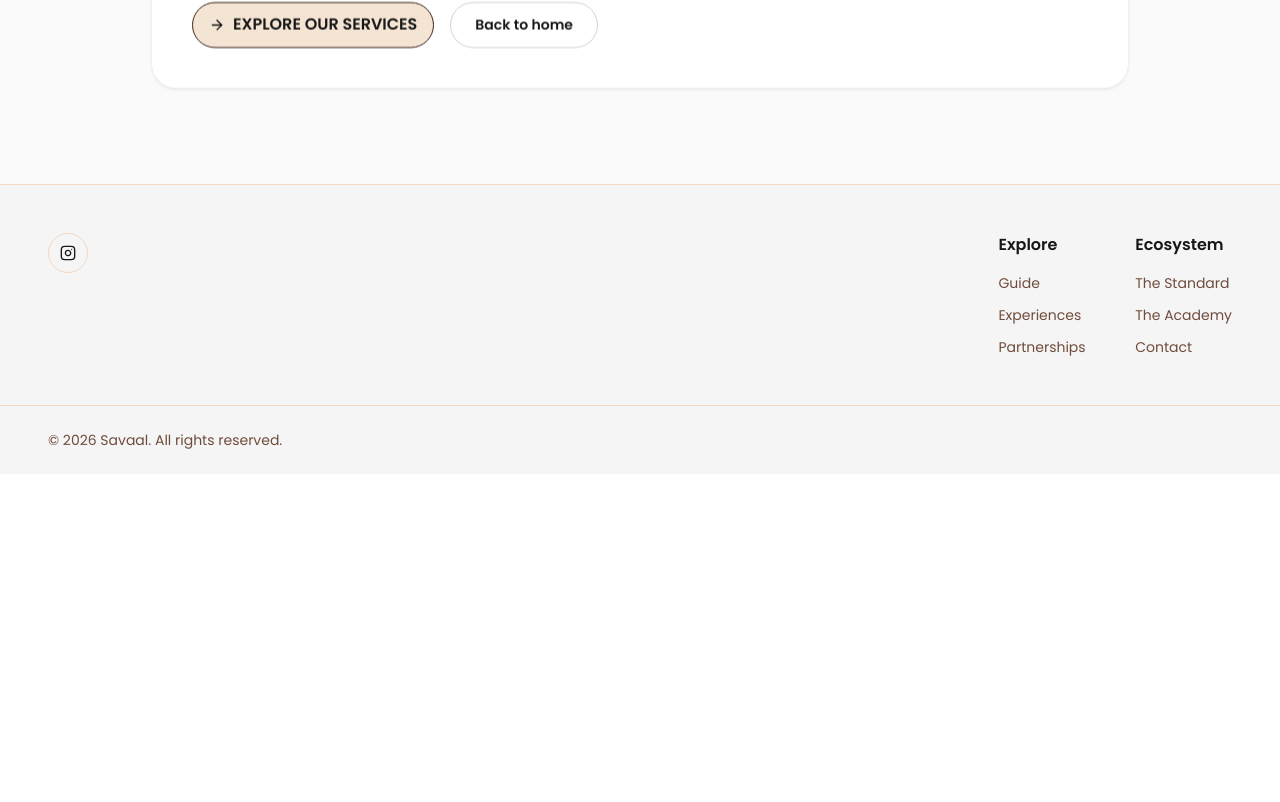
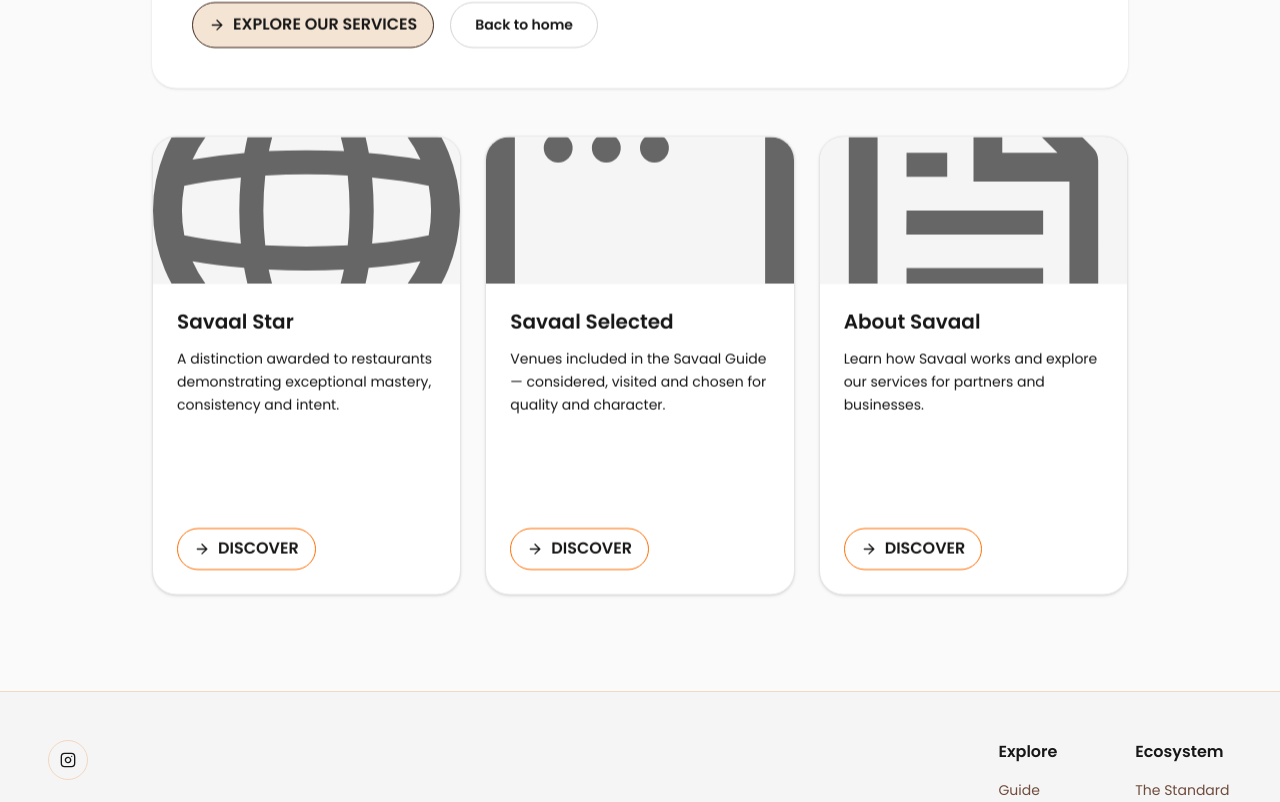
Before and after one commit to LayerSyncAi/savaal, a Next.js app: page /about-us in a window 1280 px wide. Shown: the part 518-1320 px from the top of the page. Before the commit the page ends 992 px from the top, so only its background shows below. Built offline with nearby package versions, Linux system fonts and the light colour scheme.

Commit message:
Add About Savaal feature cards

```diff
--- a/app/about-us/page.tsx
+++ b/app/about-us/page.tsx
@@ -1,4 +1,5 @@
 import RoundedSlideButtonLight from "@/components/rounded-slide-button-light";
+import Image from "next/image";
 import Link from "next/link";
 import { FiArrowRight } from "react-icons/fi";
 
@@ -30,6 +31,39 @@ const guideHighlights = [
 		title: "Beyond discovery",
 		description:
 			"Expect editorial storytelling, training services, and immersive events designed to uplift the industry.",
+	},
+];
+
+const aboutSavaalCards = [
+	{
+		title: "Savaal Star",
+		description:
+			"A distinction awarded to restaurants demonstrating exceptional mastery, consistency and intent.",
+		href: "/judging/businesses",
+		image: {
+			src: "/globe.svg",
+			alt: "Globe illustration representing the Savaal Star distinction.",
+		},
+	},
+	{
+		title: "Savaal Selected",
+		description:
+			"Venues included in the Savaal Guide — considered, visited and chosen for quality and character.",
+		href: "/judging/prospective-judges",
+		image: {
+			src: "/window.svg",
+			alt: "Window illustration representing the Savaal Selected listings.",
+		},
+	},
+	{
+		title: "About Savaal",
+		description:
+			"Learn how Savaal works and explore our services for partners and businesses.",
+		href: "/about-us/services/consulting",
+		image: {
+			src: "/file.svg",
+			alt: "Document illustration introducing how Savaal works.",
+		},
 	},
 ];
 
@@ -70,6 +104,43 @@ export default function AboutUsPage() {
 						</Link>
 					</div>
 				</div>
+
+				<section className="grid gap-6 md:grid-cols-2 lg:grid-cols-3">
+					{aboutSavaalCards.map((card) => (
+						<article
+							key={card.title}
+							className="flex h-full flex-col overflow-hidden rounded-3xl border border-neutral-200 bg-white shadow-sm"
+						>
+							<div className="relative aspect-[4/3] w-full overflow-hidden bg-neutral-100">
+								<Image
+									src={card.image.src}
+									alt={card.image.alt}
+									fill
+									sizes="(min-width: 1024px) 33vw, (min-width: 768px) 50vw, 100vw"
+									className="object-cover"
+								/>
+							</div>
+							<div className="flex h-full flex-col gap-3 p-6">
+								<h3 className="text-xl font-semibold text-neutral-900">
+									{card.title}
+								</h3>
+								<p className="text-sm leading-relaxed text-neutral-700">
+									{card.description}
+								</p>
+								<div className="mt-auto pt-4">
+									<RoundedSlideButtonLight
+										href={card.href}
+										title="Discover"
+										hoverFillColor="var(--tertiary)"
+										defaultColor="var(--background)"
+										icon={<FiArrowRight />}
+										className="w-fit"
+									/>
+								</div>
+							</div>
+						</article>
+					))}
+				</section>
 
 				{/* <section className="grid gap-8 rounded-3xl bg-gradient-to-br from-amber-100 via-white to-indigo-100 p-8 sm:grid-cols-2">
 					<div className="flex flex-col gap-6">
```
